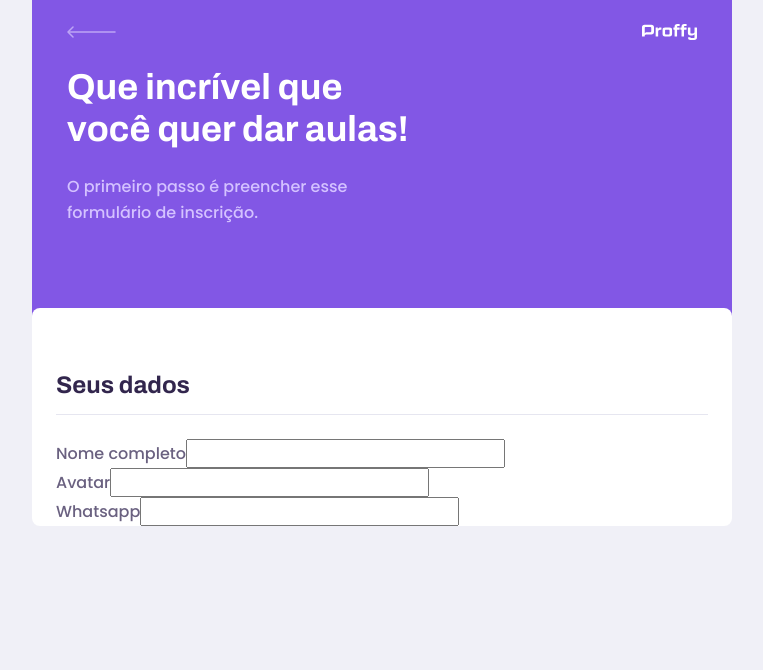
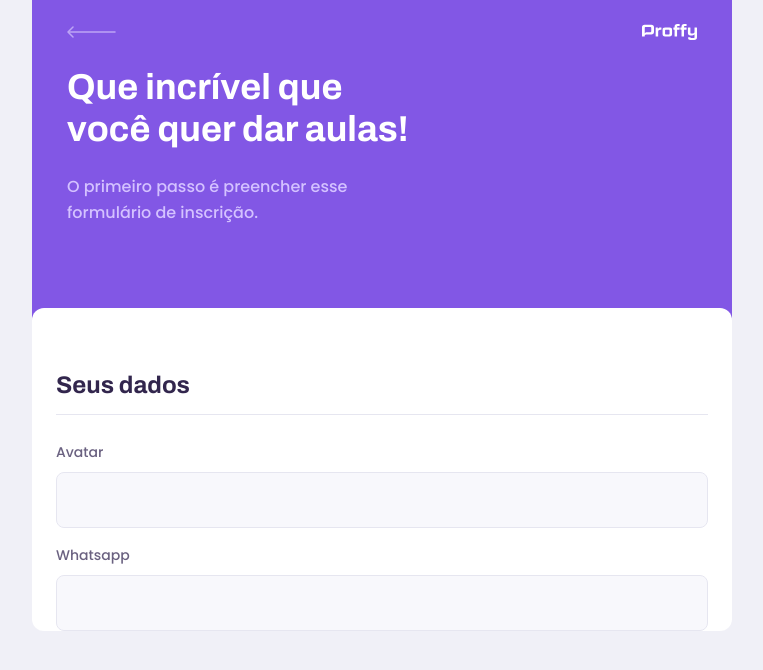
Before and after one commit to daniel21h/proffy-web, a React (Create React App) app: page /give-classes in a window 1280 px wide. Shown: the top 670 px of the page, without its empty margins (258-1021 px from the left). Built offline with nearby package versions, Linux system fonts and the light colour scheme; the HTML template or start-up script is replaced by a standard one.

Commit message:
feat: create and add input component

```diff
--- /dev/null
+++ b/src/components/Input/index.tsx
@@ -0,0 +1,19 @@
+import React, { InputHTMLAttributes } from 'react'
+
+import './styles.css'
+
+interface InputProps extends InputHTMLAttributes<HTMLInputElement> {
+  name: string;
+  label: string;
+}
+
+const Input: React.FC<InputProps> = ({ label, name, ...rest }) => {
+  return (
+    <div className="input-block">
+      <label htmlFor={name}>{label}</label>
+      <input type="text" id={name} {...rest}/>
+    </div>
+  )
+}
+
+export default Input;
--- /dev/null
+++ b/src/components/Input/styles.css
@@ -0,0 +1,37 @@
+.input-block {
+  position: relative;
+
+}
+
+.input-block + .input-block {
+  margin-top: 1.4rem;
+}
+
+.input-block label {
+  font-size: 1.4rem;
+}
+
+.input-block input {
+  width: 100%;
+  height: 5.6rem;
+  margin-top: 0.8rem;
+  border-radius: 0.8rem;
+  background: var(--color-input-background);
+  border: 1px solid var(--color-line-in-white);
+  outline: 0;
+  padding: 0 1.6rem;
+  font: 1.6rem Archivo;
+
+  /* box-shadow: 0 5px 5px rgba(0, 0, 0, 0.16); */
+}
+
+.input-block:focus-within::after {
+  width: calc(100% - 3.2rem);
+  height: 2px;
+  content: '';
+  background: var(--color-secundary-dark);
+  position: absolute;
+  left: 1.6rem;
+  right: 1.6rem;
+  bottom: 0;
+}
--- a/src/pages/TeacherForm/index.tsx
+++ b/src/pages/TeacherForm/index.tsx
@@ -16,11 +16,6 @@
           <legend>Seus dados</legend>
 
           <div className="input-block">
-            <label htmlFor="name">Nome completo</label>
-            <input type="text" id="name"/>
-          </div>
-
-          <div className="input-block">
             <label htmlFor="avatar">Avatar</label>
             <input type="text" id="avatar"/>
           </div>
--- a/src/pages/TeacherForm/styles.css
+++ b/src/pages/TeacherForm/styles.css
@@ -11,7 +11,7 @@
   background: var(--color-box-base);
   width: 100%;
   max-width: 74rem;
-  border-radius: 0.8rem;
+  border-radius: 1.2rem;
   margin: -3.2rem auto 3.2rem;
   padding-top: 6.4rem;
   overflow: hidden;
--- a/src/pages/TeacherList/index.tsx
+++ b/src/pages/TeacherList/index.tsx
@@ -1,29 +1,19 @@
 import React from 'react'
+import TeacherItem from '../../components/TeacherItem'
+import Input from '../../components/Input'
 
 import PageHeader from '../../components/PageHeader'
 
 import './styles.css'
-import TeacherItem from '../../components/TeacherItem'
 
 export default function TeacherList() {
   return (
     <div id="page-teacher-list" className="container">
       <PageHeader title="Estes são os proffys disponíveis.">
         <form id="search-teachers">
-          <div className="input-block">
-            <label htmlFor="subject">Matéria</label>
-            <input type="text" id="subject"/>
-          </div>
-
-          <div className="input-block">
-            <label htmlFor="week_day">Dia da semana</label>
-            <input type="text" id="week_day"/>
-          </div>
-
-          <div className="input-block">
-            <label htmlFor="time">Horário</label>
-            <input type="text" id="time"/>
-          </div>
+          <Input name="subject" label="Matéria" />
+          <Input name="week_day" label="Dia da semana" />
+          <Input name="time" label="Hora" />
         </form>
       </PageHeader>
 
--- a/src/pages/TeacherList/styles.css
+++ b/src/pages/TeacherList/styles.css
@@ -9,44 +9,6 @@
 
 #search-teachers label {
   color: var(--color-text-in-primary);
-}
-
-#search-teachers .input-block {
-  position: relative;
-
-}
-
-#search-teachers .input-block + .input-block {
-  margin-top: 1.4rem;
-}
-
-#search-teachers .input-block label {
-  font-size: 1.4rem;
-}
-
-#search-teachers .input-block input {
-  width: 100%;
-  height: 5.6rem;
-  margin-top: 0.8rem;
-  border-radius: 0.8rem;
-  background: var(--color-input-background);
-  border: 1px solid var(--color-line-in-white);
-  outline: 0;
-  padding: 0 1.6rem;
-  font: 1.6rem Archivo;
-
-  /* box-shadow: 0 5px 5px rgba(0, 0, 0, 0.16); */
-}
-
-#search-teachers .input-block:focus-within::after {
-  width: calc(100% - 3.2rem);
-  height: 2px;
-  content: '';
-  background: var(--color-secundary-dark);
-  position: absolute;
-  left: 1.6rem;
-  right: 1.6rem;
-  bottom: 0;
 }
 
 #page-teacher-list main {
```
